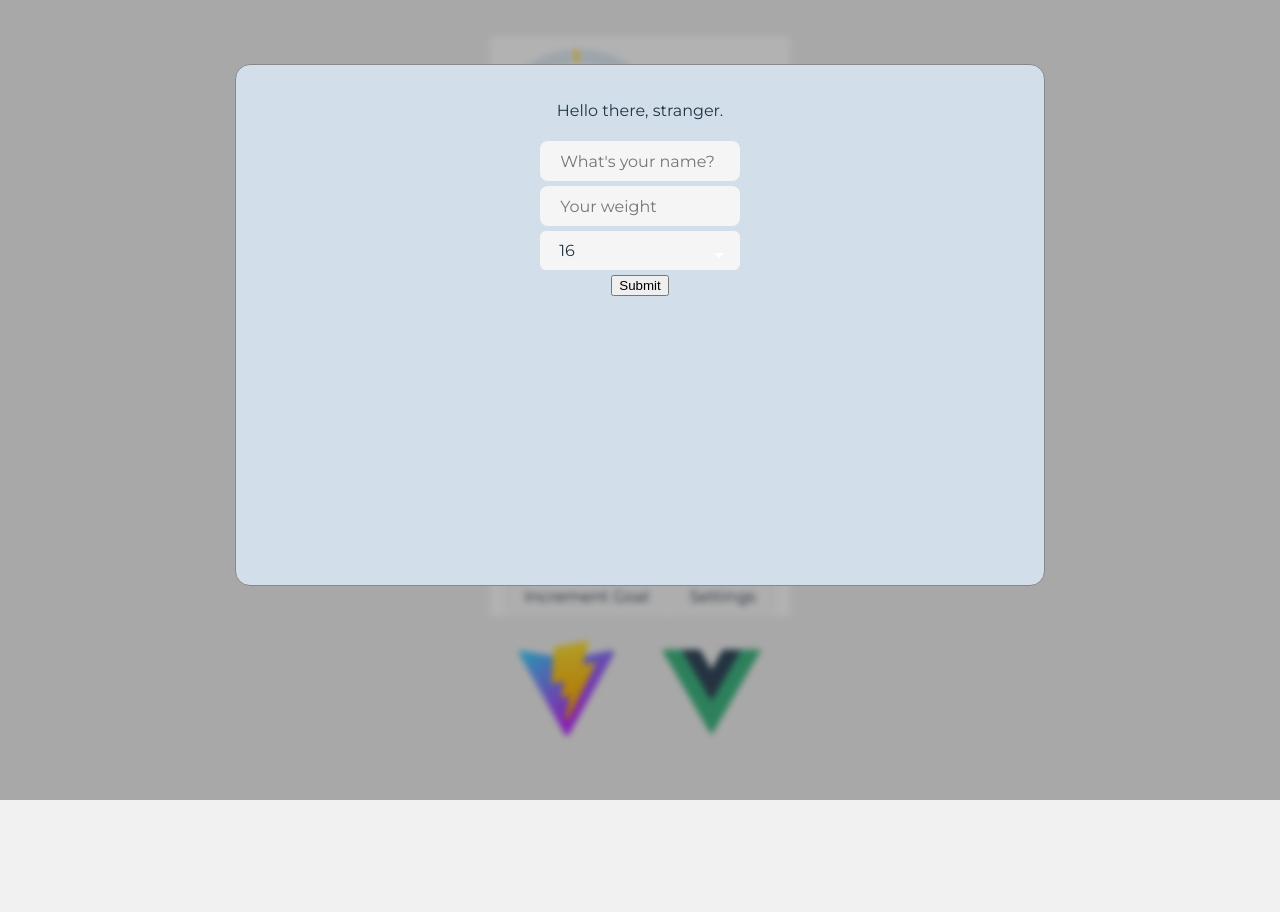
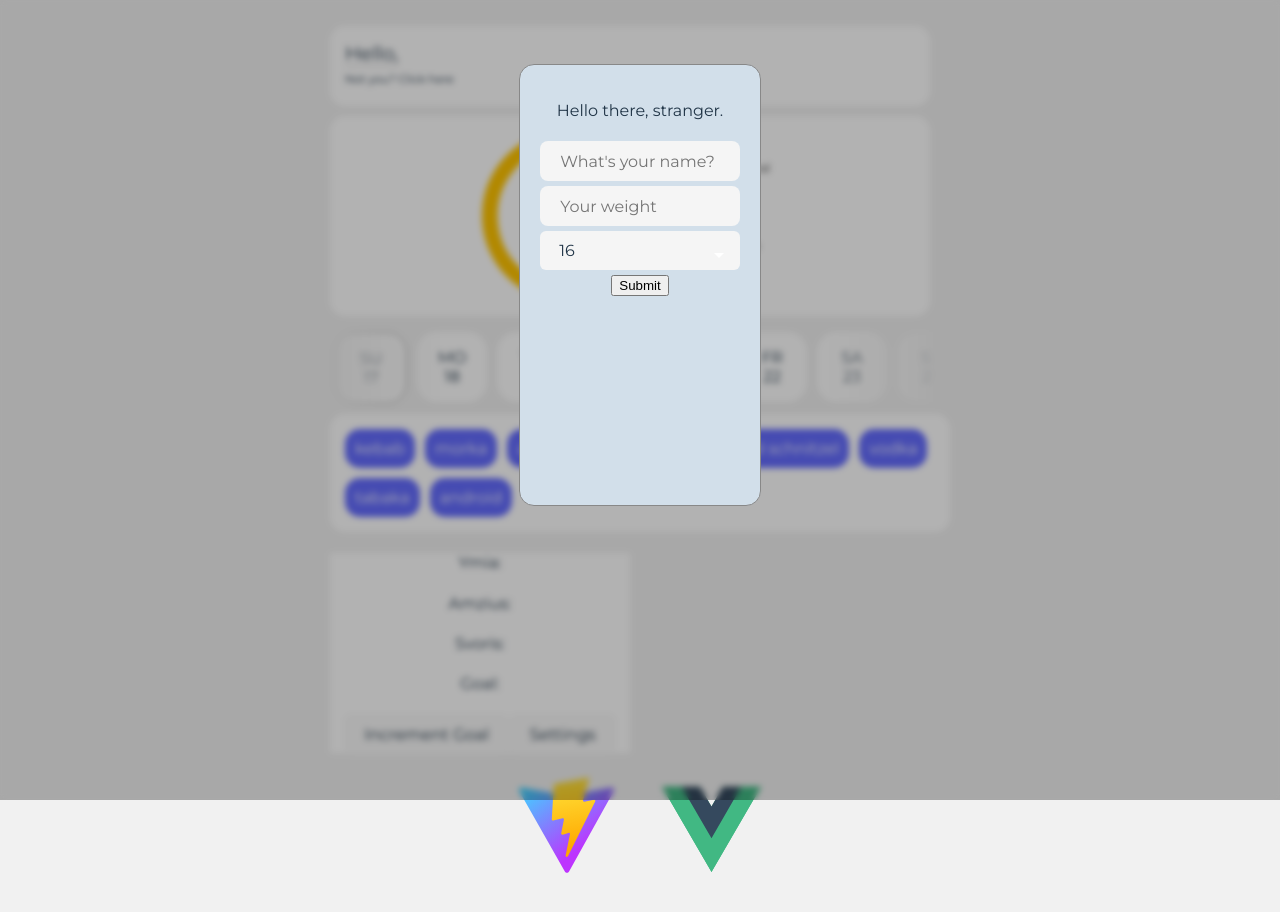
Before and after one commit to vjastrumskas/cat-workflow, a Vue app: page /date/2024-03-17 in a window 1280 px wide. Shown: the top 912 px of the page. Before the commit the page ends 800 px from the top, so only its background shows below. Built offline with nearby package versions, Linux system fonts and the light colour scheme.

Commit message:
Backup 11

```diff
--- a/src/components/AddedFoodItem.vue
+++ b/src/components/AddedFoodItem.vue
@@ -5,24 +5,52 @@ const katinas = useUserData();
 </script>
 
 <template>
-  <div v-for="(item, index) in katinas.isAdded()" :key="'addedFood' + index">
-    <div class="item-food">
+  <div
+    class="item-food"
+    v-for="(item, index) in katinas.isAdded()"
+    :key="'addedFood' + index"
+  >
+    <div class="innter-item-food">
       <button @click="katinas.incrementPortion(item.food, $route.params.date)">
         +
       </button>
+      {{ item.food }} {{ item.portion }}g
       <button @click="katinas.decrementPortion(item.food, $route.params.date)">
-        -</button
-      >{{ item.food }} {{ item.portion }}g
+        -
+      </button>
     </div>
   </div>
 </template>
 
 <style scoped>
 .item-food {
+  margin: 5px;
+}
+.inner-item-food {
   padding: 5px;
   background-color: white;
 }
-.item-food:hover {
+.inner-item-food:hover {
   background-color: rgb(247, 247, 247);
 }
+button {
+  border-radius: 8px;
+  border: 1px solid transparent;
+  padding: 0.6em 1.2em;
+  font-size: 1em;
+  font-weight: 500;
+  font-family: inherit;
+  background-color: #f9f9f9;
+  color: #213547;
+
+  cursor: pointer;
+  transition: border-color 0.25s;
+}
+button:hover {
+  border-color: #646cff;
+}
+button:focus,
+button:focus-visible {
+  outline: 4px auto -webkit-focus-ring-color;
+}
 </style>
--- a/src/components/AddedFoodsContainer.vue
+++ b/src/components/AddedFoodsContainer.vue
@@ -16,9 +16,12 @@ const katinas = useUserData();
   display: flex;
   flex-wrap: wrap;
   text-align: center;
-  min-height: 50px;
-  width: 300px;
+  align-content: center;
+  min-height: 60px;
+  width: 600px;
   background-color: white;
   margin-top: 10px;
+  border-radius: 15px;
+  padding: 10px;
 }
 </style>
--- a/src/components/DatesNav.vue
+++ b/src/components/DatesNav.vue
@@ -22,7 +22,7 @@ const obj = ref(getWeekdaysWithDates());
 
 <style>
 .box-middle-dates {
-  width: 300px;
+  width: 600px;
   display: flex;
   overflow-x: scroll;
   margin-bottom: 5px;
@@ -48,7 +48,8 @@ a {
 
 .date-box {
   background-color: white;
-  margin: 5px;
+  margin-left: 5px;
+  margin-right: 5px;
   width: 70px;
   height: 70px;
   display: flex;
--- a/src/components/FoodItem.vue
+++ b/src/components/FoodItem.vue
@@ -5,10 +5,14 @@ const katinas = useUserData();
 </script>
 
 <template>
-  <div v-for="(item, index) in katinas.user.foods" :key="'food' + index">
+  <div
+    v-for="(item, index) in katinas.user.foods"
+    class="item-food"
+    :key="'food' + index"
+  >
     <div
       @click="katinas.insertFood(item.food, $route.params.date)"
-      class="item-food"
+      class="inner-item-food"
     >
       {{ item.food }}
     </div>
@@ -17,11 +21,17 @@ const katinas = useUserData();
 
 <style scoped>
 .item-food {
+  margin: 5px;
+  cursor: pointer;
+}
+.inner-item-food {
   padding: 10px;
-  background-color: white;
-  font-size: 0.75em;
+  background-color: #646cff;
+  border-radius: 15px;
+  color: white;
+  transition: background-color 0.3s ease;
 }
-.item-food:hover {
-  background-color: rgb(247, 247, 247);
+.inner-item-food:hover {
+  background-color: #8288fd;
 }
 </style>
--- a/src/components/FoodsContainer.vue
+++ b/src/components/FoodsContainer.vue
@@ -16,9 +16,12 @@ import FoodItem from './FoodItem.vue';
   display: flex;
   flex-wrap: wrap;
   text-align: center;
-  min-height: 50px;
-  width: 300px;
+  align-content: center;
+  min-height: 60px;
+  width: 600px;
   background-color: white;
   margin-top: 10px;
+  border-radius: 15px;
+  padding: 10px;
 }
 </style>
--- /dev/null
+++ b/src/components/GreetingMessage.vue
@@ -0,0 +1,47 @@
+<script setup lang="ts">
+import { useUserData } from '../stores/userData.ts';
+import { useModalActive } from '../stores/modalController.ts';
+
+const katinas = useUserData();
+const modal = useModalActive();
+</script>
+
+<template>
+  <div class="container-greetings">
+    <div class="inner-container-greetings">
+      <div class="greetings-message">Hello, {{ katinas.user.name }}</div>
+      <div class="not-you-class" @click="modal.toggleModal()">
+        Not you? Click here
+      </div>
+    </div>
+  </div>
+</template>
+
+<style scoped>
+.container-greetings {
+  min-height: 60px;
+  width: 600px;
+  background-color: white;
+  margin-top: 10px;
+  margin-bottom: 10px;
+  border-radius: 15px;
+}
+.inner-container-greetings {
+  justify-items: left;
+  display: grid;
+  grid-template-rows: 1fr 1fr;
+  padding: 15px;
+}
+.inner-container-greetings > div {
+  display: flex;
+  align-items: center;
+}
+.greetings-message {
+  font-size: 1.2em;
+  border-bottom: 1px solid rgb(209, 209, 209);
+}
+.not-you-class {
+  font-size: 0.7em;
+  cursor: pointer;
+}
+</style>
--- a/src/components/HelloWorld.vue
+++ b/src/components/HelloWorld.vue
@@ -1,13 +1,15 @@
 <script setup lang="ts">
-import { ref } from 'vue';
+import { ref, onMounted } from 'vue';
 import { useUserData } from '../stores/userData.ts';
-import { setItem } from '../services/localStorage.ts';
+import { useModalActive } from '../stores/modalController.ts';
+
+import { setItem, getItem } from '../services/localStorage.ts';
 
 const minAge = 16;
 const maxAge = 120;
 
 const katinas = useUserData();
-const isActive = ref(true);
+const modal = useModalActive();
 const userName = ref('');
 const userWeight = ref('');
 const userAge = ref(String(minAge));
@@ -36,13 +38,46 @@ function submitForm() {
   katinas.changeWeight(userWeight.value);
   katinas.changeAge(userAge.value);
   katinas.changeGoal(calculateGoal(userWeight.value, userAge.value));
-  setItem('mealTracker', katinas.user);
-  isActive.value = false;
+  const existingData = getItem<{ [key: string]: any }>('mealTracker');
+  const combinedData = {
+    ...existingData, // Spread existing data
+    [katinas.user.name]: katinas.user, // Add Tadis data dynamically
+  };
+  setItem('mealTracker', combinedData);
+  modal.toggleModal();
 }
+
+function checkLocalStorageForKey(key: string) {
+  const value: { [key: string]: any } | null = getItem(key);
+  if (value !== null) {
+    // // The value exists in local storage.
+    // console.log('Value found:', (value as { name: string }).name);
+    const allKeys = Object.keys(value as Record<string, any>);
+
+    // Access the first object (in this case, "Vaidis")
+    const firstObjectName = allKeys[0];
+
+    const firstObject: { [key: string]: any } = value[firstObjectName];
+    console.log(firstObject);
+    katinas.changeName(firstObject.name);
+    katinas.changeWeight(firstObject.weight);
+    katinas.changeAge(firstObject.age);
+    katinas.changeGoal(calculateGoal(katinas.user.weight, katinas.user.age));
+  } else {
+    // The value does not exist in local storage.
+    console.log('Value not found or is null.');
+    modal.toggleModal();
+  }
+}
+
+// Call the function
+onMounted(() => {
+  checkLocalStorageForKey('mealTracker');
+});
 </script>
 
 <template>
-  <div class="modal" :style="{ display: isActive ? 'block' : 'none' }">
+  <div class="modal" :style="{ display: modal.isActive ? 'block' : 'none' }">
     <div class="modal-content">
       <form @submit.prevent="submitForm()">
         <div>
@@ -106,8 +141,8 @@ function submitForm() {
   margin: 5% auto; /* 15% from the top and centered */
   padding: 20px;
   border: 1px solid #888;
-  width: 60%; /* Could be more or less, depending on screen size */
-  height: 60%;
+  width: 200px; /* Could be more or less, depending on screen size */
+  height: 400px;
 }
 
 form {
--- a/src/components/StatusDisplayContainer.vue
+++ b/src/components/StatusDisplayContainer.vue
@@ -7,6 +7,7 @@ const katinas = useUserData();
 
 <template>
   <div class="container-status-chart">
+    <div class="innner-container-status-chart">
       <StatusDisplay />
       <div class="donut-inner">
         <h5>
@@ -19,15 +20,27 @@ const katinas = useUserData();
         </h5>
       </div>
     </div>
+  </div>
 </template>
 
 <style scoped>
 .container-status-chart {
+  display: flex;
+  align-items: center;
+  justify-content: center;
+  height: 200px;
+  width: 600px;
+  background-color: white;
+  border-radius: 15px;
+}
+
+.innner-container-status-chart {
   height: 200px;
   width: 300px;
-  background-color: white;
+  padding: 5px;
   position: relative;
 }
+
 .donut-inner {
   position: absolute;
   top: 50%;
--- /dev/null
+++ b/src/stores/modalController.ts
@@ -0,0 +1,11 @@
+import { ref } from 'vue';
+import { defineStore } from 'pinia';
+
+// eslint-disable-next-line import/prefer-default-export
+export const useModalActive = defineStore('modal', () => {
+  const isActive = ref(false);
+  const toggleModal = () => {
+    isActive.value = !isActive.value;
+  };
+  return { isActive, toggleModal };
+});
--- a/src/stores/userData.ts
+++ b/src/stores/userData.ts
@@ -5,7 +5,6 @@ import { useRoute } from 'vue-router';
 interface User {
   name: string;
   goal: string;
-  consumedEnergy: string;
   weight: string;
   age: string;
   foods: {
@@ -27,14 +26,24 @@ interface User {
 // eslint-disable-next-line import/prefer-default-export
 export const useUserData = defineStore('user', () => {
   const user = ref<User>({
-    name: 'Anton',
-    goal: '2500',
-    consumedEnergy: '0',
+    name: '',
+    goal: '',
     weight: '',
     age: '',
     foods: [
       { food: 'kebab', added: false, portion: '100', baseEnergy: '700' },
       { food: 'morka', added: false, portion: '100', baseEnergy: '25' },
+      { food: 'alus', added: false, portion: '100', baseEnergy: '250' },
+      { food: 'gummies', added: false, portion: '100', baseEnergy: '250' },
+      {
+        food: 'karbonad schnitzel',
+        added: false,
+        portion: '100',
+        baseEnergy: '250',
+      },
+      { food: 'vodka', added: false, portion: '100', baseEnergy: '250' },
+      { food: 'tabaka', added: false, portion: '100', baseEnergy: '250' },
+      { food: 'android', added: false, portion: '100', baseEnergy: '250' },
     ],
     dates: [
       {
--- a/src/views/MainView.vue
+++ b/src/views/MainView.vue
@@ -4,9 +4,11 @@ import StatusDisplayContainer from '../components/StatusDisplayContainer.vue';
 import FoodsContainer from '../components/FoodsContainer.vue';
 import AddedFoodsContainer from '../components/AddedFoodsContainer.vue';
 import DatesNav from '../components/DatesNav.vue';
+import GreetingMessage from '../components/GreetingMessage.vue';
 </script>
 
 <template>
+  <GreetingMessage />
   <StatusDisplayContainer />
   <DatesNav />
   <AddedFoodsContainer />
```
Lines whose indentation alone changed are shown as unchanged.
